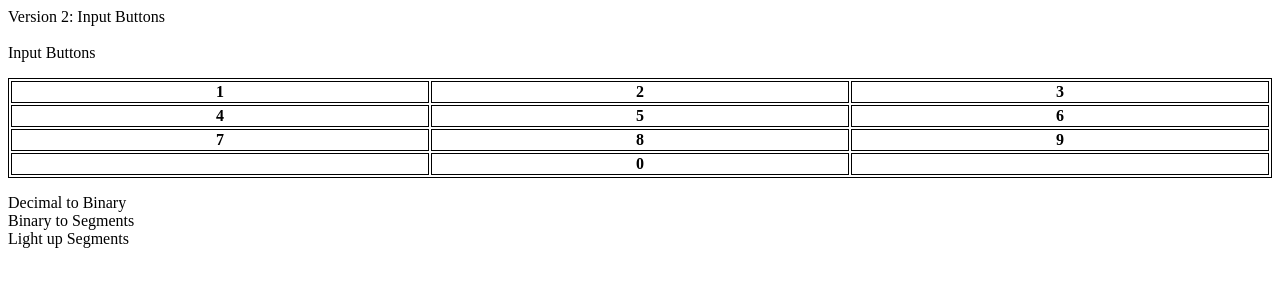
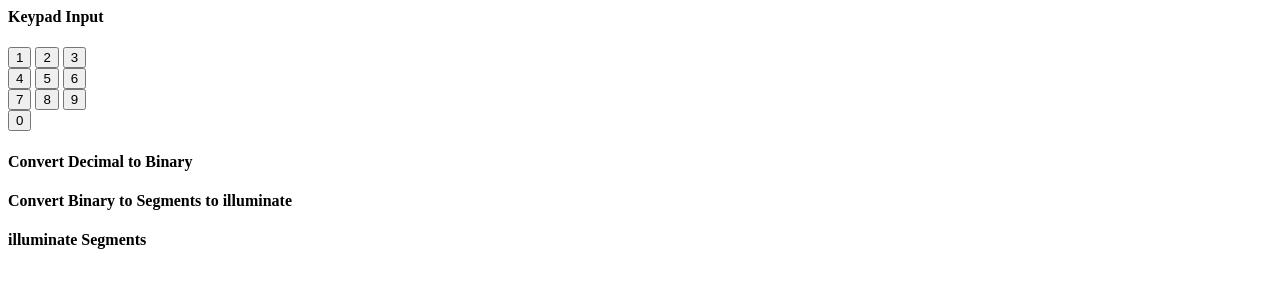
Before and after one commit to iamchris34/QC-inf1339-week01, a plain HTML site: page docs/v02.html in a window 1280 px wide. Drawn offline with Linux system fonts and the light colour scheme.

Commit message:
Add files via upload

```diff
--- a/docs/v02.html
+++ b/docs/v02.html
@@ -5,45 +5,24 @@
     p {
 
     }
-
-    table, th, td {
-        border: 1px solid black;
-    }
 </style>
+<script></script>
 </head>
 <body>
-<p>Version 2: Input Buttons <br>
-    <br>
-    Input Buttons <br>
-</p>
-    <table width = 100%>
-        <tr>
-            <th>1</th>
-            <th>2</th>
-            <th>3</th>
-        </tr>
-        <tr>
-            <th>4</th>
-            <th>5</th>
-            <th>6</th>
-        </tr>
-        <tr>
-            <th>7</th>
-            <th>8</th>
-            <th>9</th>
-        </tr>
-        <tr>
-            <th></th>
-            <th>0</th>
-            <th></th>
-        </tr>
-    </table>
+    <h4>Keypad Input</h4>
+    <button type = "button"> 1 </button>
+    <button type = "button"> 2 </button>
+    <button type = "button"> 3 </button> <br \>
+    <button type = "button"> 4 </button>
+    <button type = "button"> 5 </button>
+    <button type = "button"> 6 </button> <br \>
+    <button type = "button"> 7 </button>
+    <button type = "button"> 8 </button>
+    <button type = "button"> 9 </button> <br \>
+    <button type = "button"> 0 </button>
 
-<p>
-    Decimal to Binary <br>
-    Binary to Segments <br>
-    Light up Segments
-</p>
-
+    <h4>Convert Decimal to Binary</h4>
+    <h4>Convert Binary to Segments to illuminate</h4>
+    <h4>illuminate Segments</h4>
 </body>
 </html>
```
